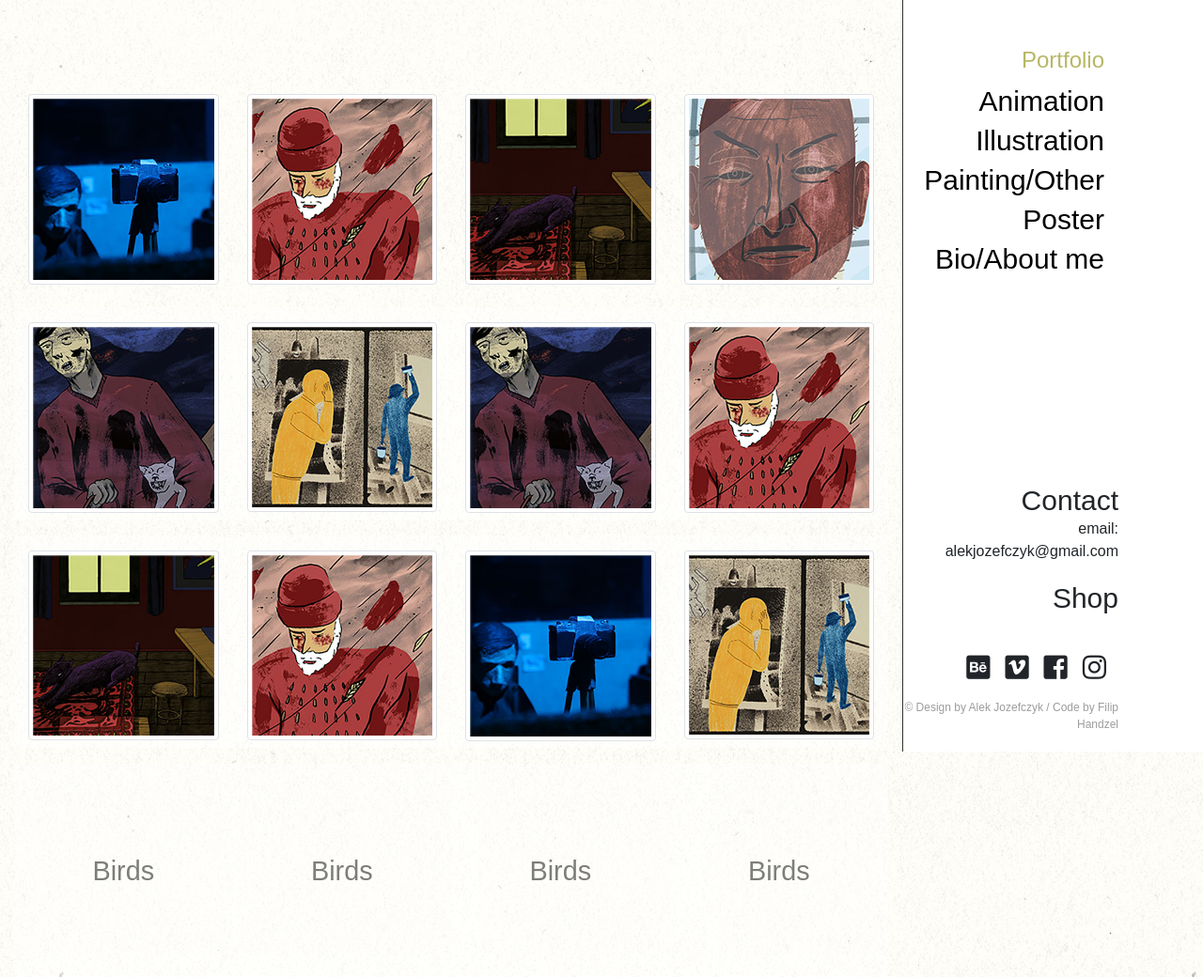
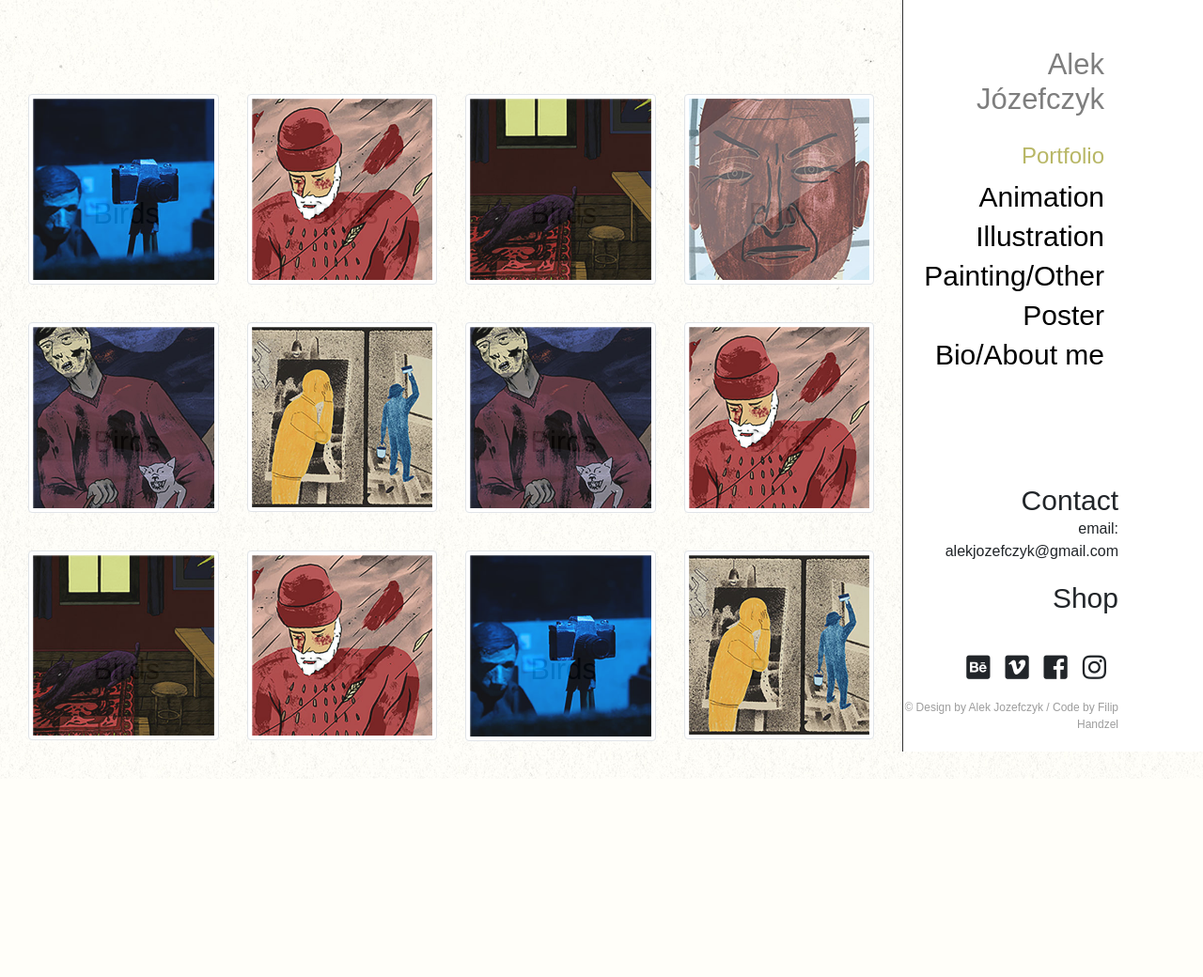
Before and after one commit to haendzel/alek-yosef, a PHP site: page / in a window 1280 px wide. Shown: the whole page at 94% size. After the commit the page ends 829 px from the top, so only its background shows below. Run offline with PHP 8.4, Linux system fonts and the light colour scheme; some libraries are stand-ins or nearby versions; some web fonts are replaced.

Commit message:
bootstrap thumbs, overlay

```diff
--- a/css/style.css
+++ b/css/style.css
@@ -53,13 +53,36 @@ h3 {
   color: #b8b766;
   font-size: 1.500em;
 }
-
+.art:hover {
+}
+.art:before {
+  position: absolute;
+  content:attr(title);
+  background: rgba(255, 255,255, .75);
+  text-align: center;
+  padding-top: 45%;
+  opacity: 0.1;
+  transition: opacity 0.5s ease;
+  width: 90%;
+  height: 90%;
+  margin: 0;
+  font-size: 31px;
+}
+.art:hover:before {
+  opacity: 1;
+}
+.artist-name {
+  padding-top: 50px;
+  font-size: 31px;
+  color: black;
+  opacity: 0.5;
+}
 .container {
   z-index: 1;
 }
 
 .portfolio {
-  padding-top: 50px;
+  padding-top: 20px;
 }
 
 #container-fluid{
@@ -96,13 +119,6 @@ h3 {
   z-index: 30;
   padding-top: 100px;
   right: 0;
-
-}
-
-.item {
-  background: #f1f1f1;
-  margin: 20px;
-  opacity: 1;
 }
 
 .figure-img {
@@ -202,28 +218,3 @@ i {
 .col-lg-4 {
   padding-bottom: 10px;
 }
-
-.slide:before {
-  position:absolute;
-  background:rgba(255,255,255, .75);
-  width:100%;
-  height:100%;
-  color: black;
-  text-align:center;
-  padding-top: 40%;
-  font-size: 1.8em;
-  opacity:0.5;
-}
-
-.slide:before {
-  content:attr(title);
-  left:0;
-  bottom:-100%;
-  transition: opacity 0.5s ease,
-              bottom 0.5s ease;
-}
-
-.slide:hover:before {
-  bottom:0;
-  opacity:1;
-}
--- a/index.html
+++ b/index.html
@@ -25,62 +25,62 @@
       <div class="container">
       <div class="row">
 
-        <figure class="figure slide col-lg-3 col-md-4 col-xs-6" title="Birds">
+        <figure class="art col-lg-3 col-md-4 col-xs-6" title="Birds">
           <a href="#" class="d-block mb-4 h-100">
             <img class="img-fluid img-thumbnail" src="img/1.jpg" alt="">
           </a>
         </figure>
-        <figure class="figure slide col-lg-3 col-md-4 col-xs-6" title="Birds">
+        <figure class="art col-lg-3 col-md-4 col-xs-6" title="Birds">
           <a href="#" class="d-block mb-4 h-100">
             <img class="img-fluid img-thumbnail" src="img/2.jpg" alt="">
           </a>
         </figure>
-        <figure class="figure slide col-lg-3 col-md-4 col-xs-6" title="Birds">
+        <figure class="art col-lg-3 col-md-4 col-xs-6" title="Birds">
           <a href="#" class="d-block mb-4 h-100">
             <img class="img-fluid img-thumbnail" src="img/3.jpg" alt="">
           </a>
         </figure>
-        <figure class="figure slide col-lg-3 col-md-4 col-xs-6" title="Birds">
+        <figure class="art col-lg-3 col-md-4 col-xs-6" title="Birds">
           <a href="#" class="d-block mb-4 h-100">
             <img class="img-fluid img-thumbnail" src="img/4.jpg" alt="">
           </a>
         </figure>
-        <figure class="figure slide col-lg-3 col-md-4 col-xs-6" title="Birds">
+        <figure class="art col-lg-3 col-md-4 col-xs-6" title="Birds">
           <a href="#" class="d-block mb-4 h-100">
             <img class="img-fluid img-thumbnail" src="img/5.jpg" alt="">
           </a>
         </figure>
-        <figure class="figure slide col-lg-3 col-md-4 col-xs-6" title="Birds">
+        <figure class="art col-lg-3 col-md-4 col-xs-6" title="Birds">
           <a href="#" class="d-block mb-4 h-100">
             <img class="img-fluid img-thumbnail" src="img/6.jpg" alt="">
           </a>
         </figure>
-        <figure class="figure slide col-lg-3 col-md-4 col-xs-6" title="Birds">
+        <figure class="art col-lg-3 col-md-4 col-xs-6" title="Birds">
           <a href="#" class="d-block mb-4 h-100">
             <img class="img-fluid img-thumbnail" src="img/5.jpg" alt="">
           </a>
         </figure>
-        <figure class="figure slide col-lg-3 col-md-4 col-xs-6" title="Birds">
+        <figure class="art col-lg-3 col-md-4 col-xs-6" title="Birds">
           <a href="#" class="d-block mb-4 h-100">
             <img class="img-fluid img-thumbnail" src="img/2.jpg" alt="">
           </a>
         </figure>
-        <figure class="figure slide col-lg-3 col-md-4 col-xs-6" title="Birds">
+        <figure class="art col-lg-3 col-md-4 col-xs-6" title="Birds">
           <a href="#" class="d-block mb-4 h-100">
             <img class="img-fluid img-thumbnail" src="img/3.jpg" alt="">
           </a>
         </figure>
-        <figure class="figure slide col-lg-3 col-md-4 col-xs-6" title="Birds">
+        <figure class="art col-lg-3 col-md-4 col-xs-6" title="Birds">
           <a href="#" class="d-block mb-4 h-100">
             <img class="img-fluid img-thumbnail" src="img/2.jpg" alt="">
           </a>
         </figure>
-        <figure class="figure slide col-lg-3 col-md-4 col-xs-6" title="Birds">
+        <figure class="art col-lg-3 col-md-4 col-xs-6" title="Birds">
           <a href="#" class="d-block mb-4 h-100">
             <img class="img-fluid img-thumbnail" src="img/1.jpg" alt="">
           </a>
         </figure>
-        <figure class="figure slide col-lg-3 col-md-4 col-xs-6" title="Birds">
+        <figure class="art col-lg-3 col-md-4 col-xs-6" title="Birds">
           <a href="#" class="d-block mb-4 h-100">
             <img class="img-fluid img-thumbnail" src="img/6.jpg" alt="">
           </a>
@@ -95,6 +95,7 @@
   		<div class="col-lg-3 col-md-4 menu">
 
   			<div class="upper-menu">
+        <h3 class="artist-name">Alek Józefczyk</h3>
   			<h3 class="portfolio">Portfolio</h3>
   			<ul class="navigation">
                 <li><a class="navlink" href="#animation">Animation</a></li>
```
